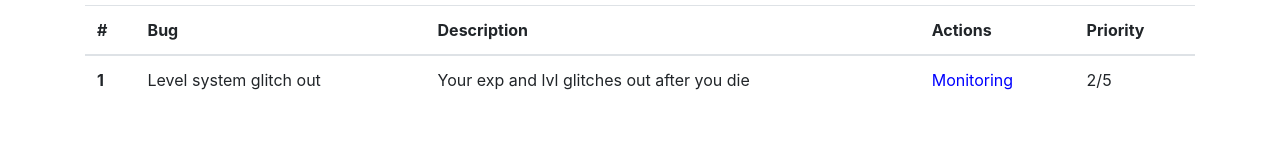
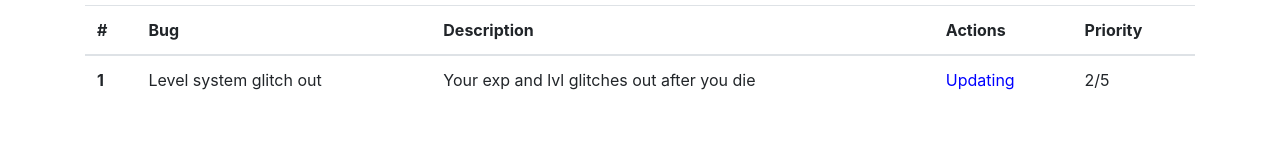
Before and after one commit to goblinbot01/escapethepedobear, a plain HTML site: page index.html in a window 1280 px wide. Shown: the part 329-489 px from the top of the page. Drawn offline with nearby package versions, Linux system fonts and the light colour scheme.

Commit message:
Update index.html

```diff
--- a/index.html
+++ b/index.html
@@ -71,7 +71,7 @@
                       <th scope="row">1</th>
                       <td>Level system glitch out</td>
                       <td>Your exp and lvl glitches out after you die</td>
-                      <td><span style="color: blue">Monitoring</span></td>
+                      <td><span style="color: blue">Updating</span></td>
                       <td>2/5</td>
                   </tr>
               </tbody>
```
